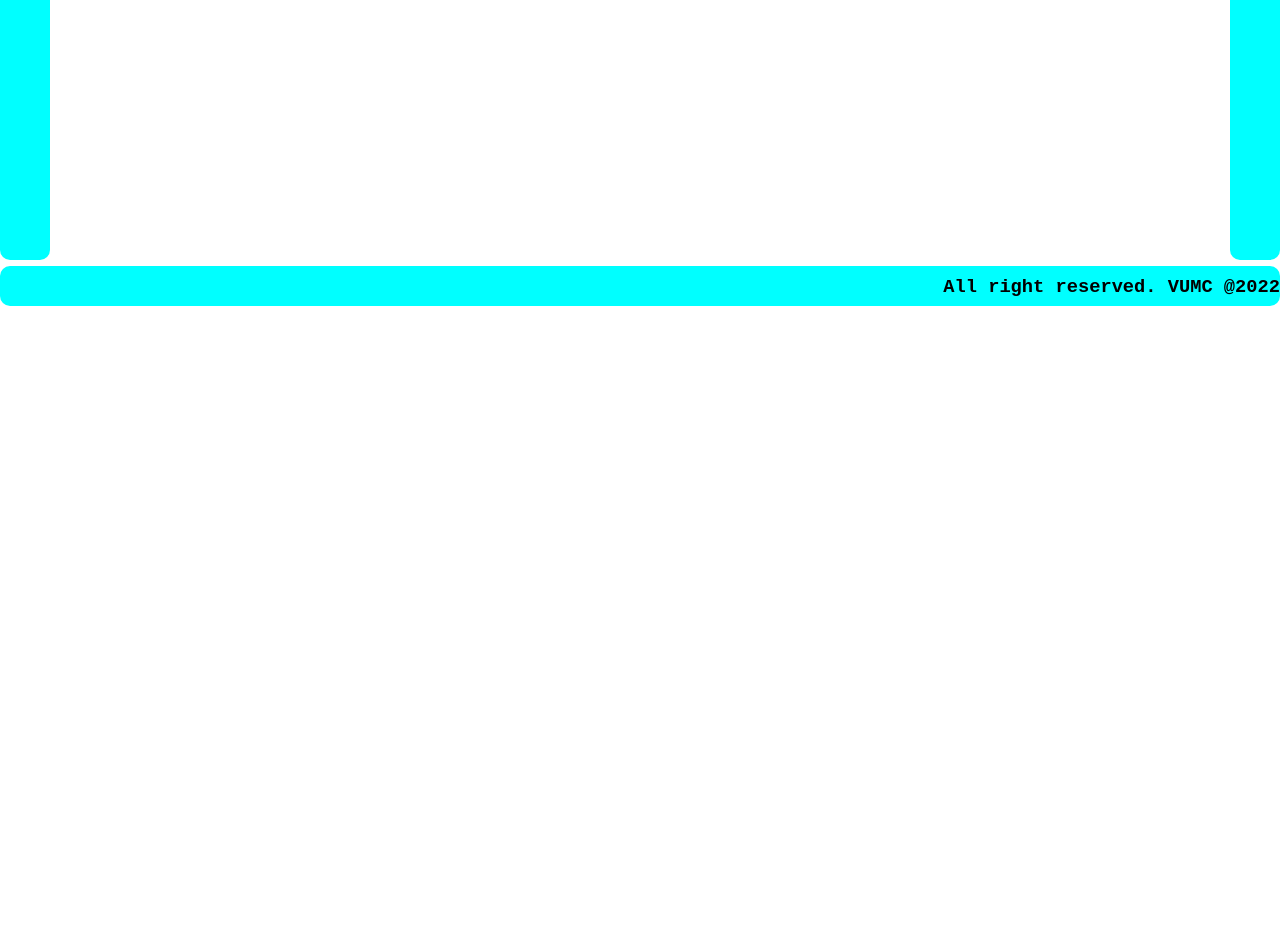
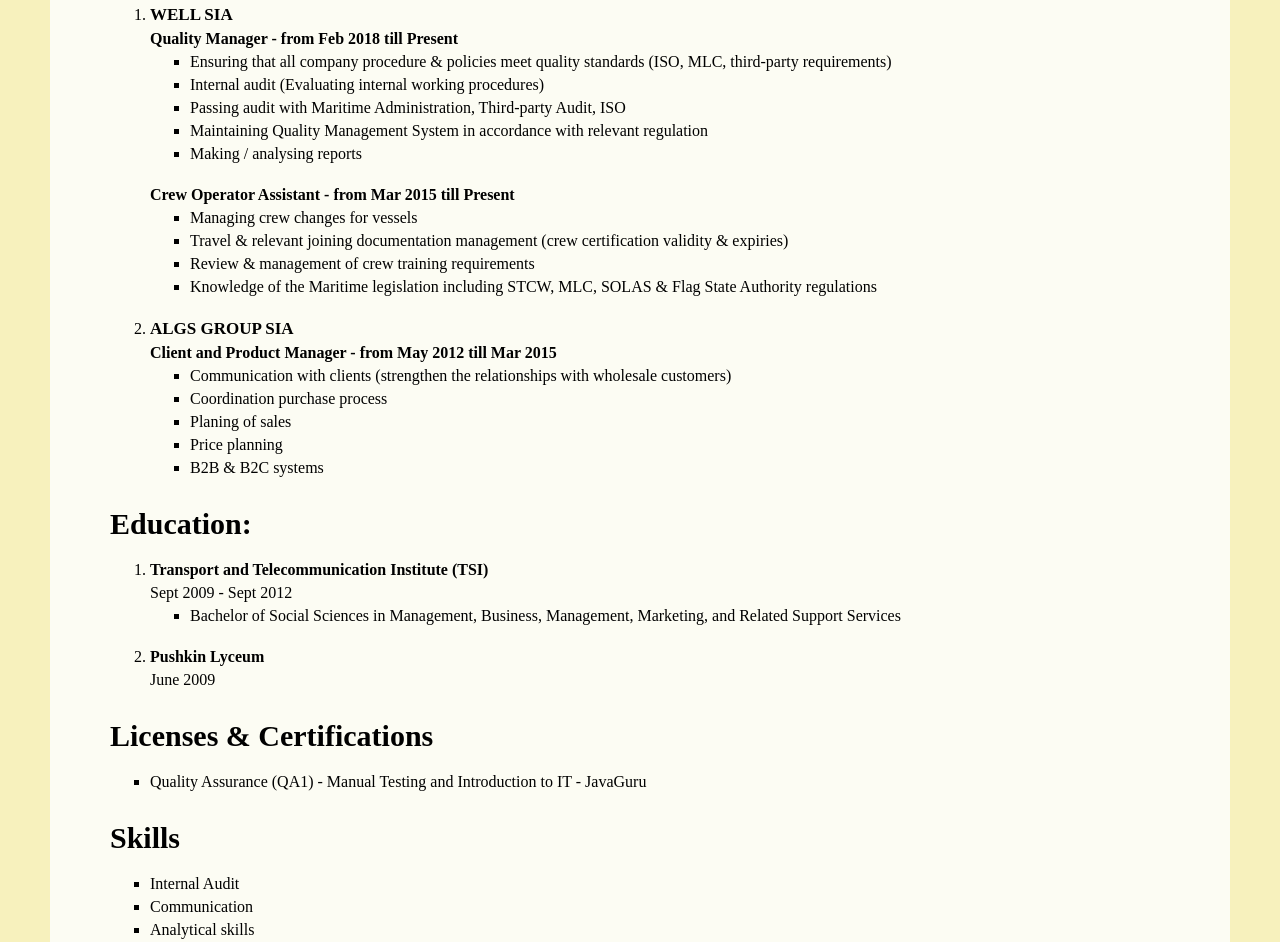
Before and after one commit to VUMC-ATP2/violeta.skripachova, a plain HTML site: page index.html in a window 1280 px wide. Shown: the part 740-1682 px from the top of the page. Before the commit the page ends 1058 px from the top, so only its background shows below. Drawn offline with Linux system fonts and the light colour scheme.

Commit message:
featur/htmlcssjs

```diff
--- a/css/style.css
+++ b/css/style.css
@@ -4,37 +4,37 @@
 }
 
 div {
-    border-radius: 10px;
+    border-radius: 0px;
 }
 
 #header {
     height: 40px;
     width: 100%;
-    background-color: aqua;
-    position: fixed;
+    background-color: rgb(247, 241, 189);
+    position: relative;
     z-index: 1;
 }
 
 .footer {
     height: 40px;
     width: 100%;
-    background-color: aqua;
+    background-color: rgb(247, 241, 189);
     position: relative;
     clear: both;
 }
 
 .left-side {
-    height: 1000px;
+    height: 1800px;
     width: 50px;
-    background-color: aqua;
+    background-color: rgb(247, 241, 189);
     float: left;
-    position: fixed;
+    position: relative;
 }
 
 .right-side {
-    height: 1000px;
+    height: 1800px;
     width: 50px;
-    background-color: aqua;
+    background-color: rgb(247, 241, 189);
     float: right;
     position: inherit;
 }
@@ -50,13 +50,50 @@
 .heading {
     font-size: 30px;
     font-weight: bold;
-    margin-top: 20px;
-    margin-bottom: 10px;
+    margin-top: 30px;
+    margin-bottom: 20px;
 }
 
 .copyright {
     float: right;
     margin-top: 10px;
     margin-bottom: 20px;
-    font-family: 'Courier New', Courier, monospace;
+    font-family: 'Times New Roman', Times, serif;
 }
+
+#Contact {
+    font-size: 20px;
+    font-weight: bold;
+    margin-bottom: 5px;
+}
+
+ul {
+    list-style-type: square;
+}
+
+li {
+    margin-bottom: 5px;
+}
+
+#h3 {
+    margin-bottom: 5px;
+}
+
+.Work {
+    font-size: 17px;
+    font-weight: bold;
+    margin-bottom: 2px;
+}
+
+.h4 {
+    margin-bottom: 5px;
+}
+
+body {
+    background-color: rgba(247, 244, 213, 0.267);
+    font-family: 'Times New Roman', Times, serif;
+}
+
+p {
+    margin-bottom: 5px;
+}
--- a/index.html
+++ b/index.html
@@ -16,35 +16,96 @@
     <div class="left-side"></div>
     <div class="content">
         <br><br>
-        <h1>My CV Template</h1>
-        <h3>Violeta Skripachova</h3>
+        <img src="img/Photo.JPG" alt="Violeta Photo" width="20%">
+        <h1>Violeta Skripachova</h1>
+        <h3 id="h3">Test Engineer to-be </h3>
+        <p>Riga, Latvia</p>
+        <br>
         <hr>
-        <br><br>
-        <p class="heading">Description</p>
-        <p>Lorem ipsum dolor sit amet, consectetur adipiscing elit. Sed tellus ex, aliquam quis sem a, aliquet congue massa. Sed elit purus, venenatis ut ex sed, pretium fringilla ante. Mauris iaculis vitae lectus a aliquet. Nunc cursus urna velit, eu aliquam
-            ante porttitor quis. Ut molestie ligula sit amet erat lacinia, sit amet tempor quam ultrices. Morbi elementum maximus placerat. Proin aliquet eget nisl id varius. Aliquam sit amet gravida libero, sit amet eleifend velit. </p>
-        <p class="heading" Skills </p>
+        <br>
+
+        <br>
+        <p id="Contact">Contact details</p>
+        <ul>
+            <li> My <a href="https://www.linkedin.com/in/violeta-skripachova-015a60227/" target="_blank">Linkedin</a> account</li>
+            <li> Feel free <a href="mailto:violeta.skripachova@gmail.com">to mail me</a></li>
+            <li> Mobile No: <a href="tel:+371 28861114">+37128861114</a></li>
+        </ul>
+        <p class="heading">Summary</p>
+        <p> Hard working Crew Operator & Quality Manager with 7 years experience working in Crew Manning agency.</p>
+        <p> In process of studying Quality Assurance in IT. </p>
+        <p> Self-motivated person with strong wish to change my life.</p>
+
+        <p class="heading"> Experience </p>
+        <ol>
+            <li>
+                <p class="Work">WELL SIA </p>
+            </li>
+            <h4 class="h4"> Quality Manager - from Feb 2018 till Present </h4>
             <ul>
-                <li>Java 11</li>
-                <li>program</li>
-                <li>test</li>
+                <li>Ensuring that all company procedure & policies meet quality standards (ISO, MLC, third-party requirements)</li>
+                <li>Internal audit (Evaluating internal working procedures)</li>
+                <li>Passing audit with Maritime Administration, Third-party Audit, ISO</li>
+                <li>Maintaining Quality Management System in accordance with relevant regulation</li>
+                <li>Making / analysing reports</li>
             </ul>
-            <p class="heading"> Education: </p>
-            <ol>
-                <li>Pushkin Lyceum
-                </li>
-                <li>TSI</li>
-            </ol>
+            <br>
+            <h4 class="h4"> Crew Operator Assistant - from Mar 2015 till Present </h4>
+            <ul>
+                <li>Managing crew changes for vessels</li>
+                <li>Travel & relevant joining documentation management (crew certification validity & expiries)</li>
+                <li>Review & management of crew training requirements</li>
+                <li>Knowledge of the Maritime legislation including STCW, MLC, SOLAS & Flag State Authority regulations</li>
+            </ul>
+            <br>
+            <li>
+                <p class="Work">ALGS GROUP SIA </p>
+            </li>
+            <h4 class="h4"> Client and Product Manager - from May 2012 till Mar 2015 </h4>
+            <ul>
+                <li>Communication with clients (strengthen the relationships with wholesale customers)</li>
+                <li>Coordination purchase process</li>
+                <li>Planing of sales</li>
+                <li>Price planning</li>
+                <li>B2B & B2C systems</li>
+            </ul>
+        </ol>
+        <p class="heading"> Education: </p>
+        <ol>
+            <li>
+                <h4 class="h4">Transport and Telecommunication Institute (TSI)</h4>
+            </li>
+            <p>Sept 2009 - Sept 2012</p>
+            <ul>
+                <li>Bachelor of Social Sciences in Management, Business, Management, Marketing, and Related Support Services</li>
+            </ul>
+            <br>
+            <li>
+                <h4 class="h4">Pushkin Lyceum</h4>
+                <p>June 2009</p>
+            </li>
+        </ol>
+        <p class="heading"> Licenses & Certifications </p>
+        <ul>
+            <li>Quality Assurance (QA1) - Manual Testing and Introduction to IT - JavaGuru</li>
+        </ul>
 
-            <p class="heading"> Experience </p>
-            <ol>
-                <li>ALGS SIA</li>
-                <li>WELL SIA</li>
-            </ol>
+        <p class="heading"> Skills </p>
+        <ul>
+            <li>Internal Audit</li>
+            <li>Communication</li>
+            <li>Analytical skills</li>
+            <li>Adobe Photoshop</li>
+            <li>Quality Assurance</li>
+        </ul>
+        <br>
+        <hr>
+        <br>
+
     </div>
     <div class="right-side"></div>
     <div class="footer">
-        <h3 class="copyright"> All right reserved. VUMC @2022 </h3>
+        <h3 class="copyright"> All right reserved. Violeta Skripachova VUMC-ATP2 @2022 </h3>
     </div>
 
 
```
Also changed, not shown: img/Photo.JPG (added).
